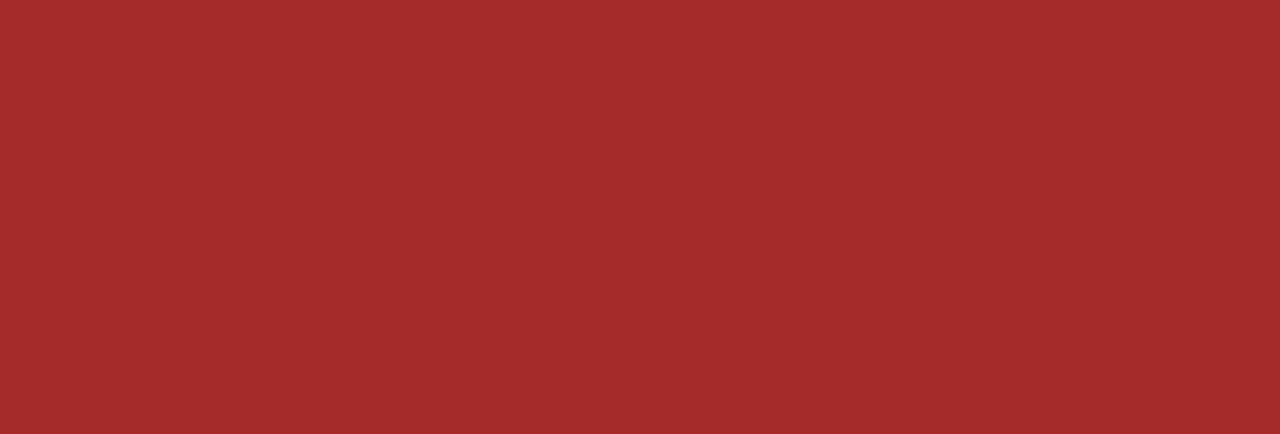
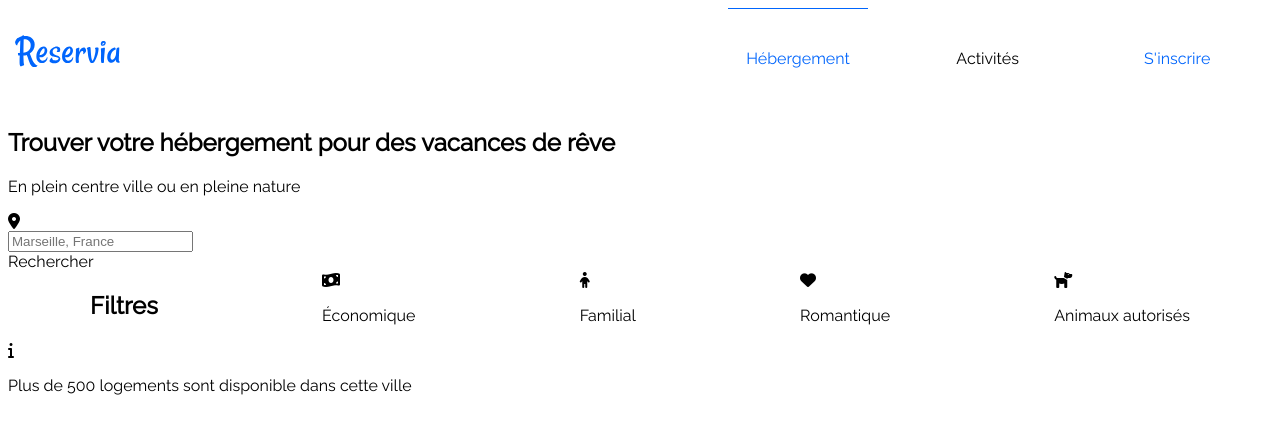
Before and after one commit to kevinbearbtz/Reservia, a plain HTML site: page index.html in a window 1280 px wide. Drawn offline with Linux system fonts and the light colour scheme.

Commit message:
Début du projet et Fin du header

```diff
--- a/index.html
+++ b/index.html
@@ -6,8 +6,74 @@
     <meta name="viewport" content="width=device-width, initial-scale=1.0">
     <title>Reservia</title>
     <link rel="stylesheet" type ="text/css" href="style.css">
+    <script src="https://kit.fontawesome.com/3d4c2f4d7f.js" crossorigin="anonymous"></script>
+    <style>
+        @import url('https://fonts.googleapis.com/css2?family=Raleway&display=swap');
+    </style>
 </head>
 <body>
+    <hearder class="sizeheader">
+        <nav class="flexbetween">
+            <div>
+                <img class="logo" src="img/reservia_logo.svg" alt="reservia logo">
+            </div>
+            <div class="flexaround sizelinks">
+                <div class="sizelink flexcenter bordernav1">
+                    <a class="colorlink13 deconone" href="#hebégement">Hébergement</a>
+                </div>
+                <div  class="sizelink flexcenter bordernav23">
+                    <a class="colorlink2 deconone" href="#activité">Activités</a>
+                </div>
+                <div class="sizelink flexcenter bordernav23">
+                    <a class="colorlink13 deconone"  href="#">S'inscrire</a>
+                </div>
+            </div>
+        </nav>
+    </hearder>
+    <main>
+        <section>
+            <h1>Trouver votre hébergement pour des vacances de rêve</h1>
+            <p>En plein centre ville ou en pleine nature</p>
+        </section>
+        <section>
+            <div>
+                <i class="fas fa-map-marker-alt"></i>
+            </div>
+            <div>
+                <input type="search" placeholder="Marseille, France">
+            </div>
+            <div>
+                Rechercher
+            </div>
+        </section>
+        <section class="flexaround">
+           <div>
+               <h2>Filtres</h2>
+           </div>
+            <div>
+               <i class="fas fa-money-bill-wave"></i>
+               <p>Économique</p>
+            </div>
+            <div>
+                <i class="fas fa-child"></i>
+                <p>Familial</p>
+            </div>
+            <div>
+                <i class="fas fa-heart"></i>
+                <p>Romantique</p>
+            </div>
+            <div>
+                <i class="fas fa-dog"></i>
+                <p>Animaux autorisés</p>
+            </div>
+        </section>
+        <section>
+            <i class="fas fa-info"></i>
+            <p> Plus de 500 logements sont disponible dans cette ville</p>
+        </section>
+    </main>
+    <footer>
 
+    </footer>
 </body>
 </html>
--- a/style.css
+++ b/style.css
@@ -1,3 +1,64 @@
-body{
-    background-color: brown;
+/* GENERAL */
+
+Html,body{
+    font-family: 'Raleway', sans-serif;
 }
+
+.flexaround {
+    display: flex;
+    justify-content: space-around;
+    align-items: center;
+}
+
+.flexbetween{
+    display: flex;
+    justify-content: space-between;
+    align-items: center;
+}
+
+.flexcenter{
+    display: flex;
+    justify-content: center;
+    align-items: center;
+}
+
+/* HEADER */
+
+.sizeheader{
+    height: 100px;
+}
+.logo{
+    width: 120px;
+    height: 50px;
+    margin-bottom: 10px;
+}
+.sizelinks{
+    width: 45%;
+}
+
+.deconone{
+    text-decoration: none;
+}
+
+.sizelink{
+    width: 140px ;
+    height: 99px;
+}
+
+.colorlink13{
+    color: #0065fc;
+}
+
+.colorlink2{
+    color: black;
+}
+
+.bordernav1{
+    border-top: 1px solid #0065fc;
+}
+
+.bordernav23{
+    border-top: 1px solid transparent;
+}
+
+/* MAIN */
```
Also changed, not shown: img/reservia_logo.svg (added).
